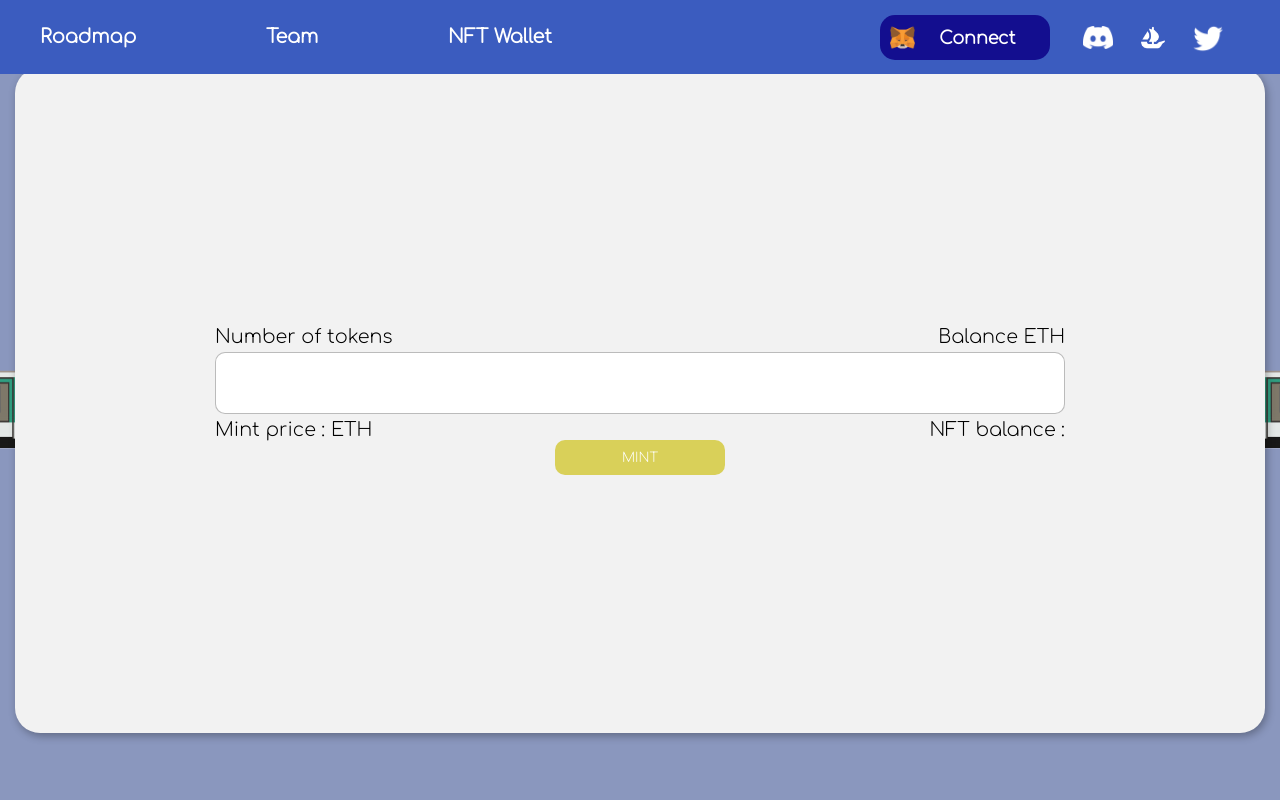
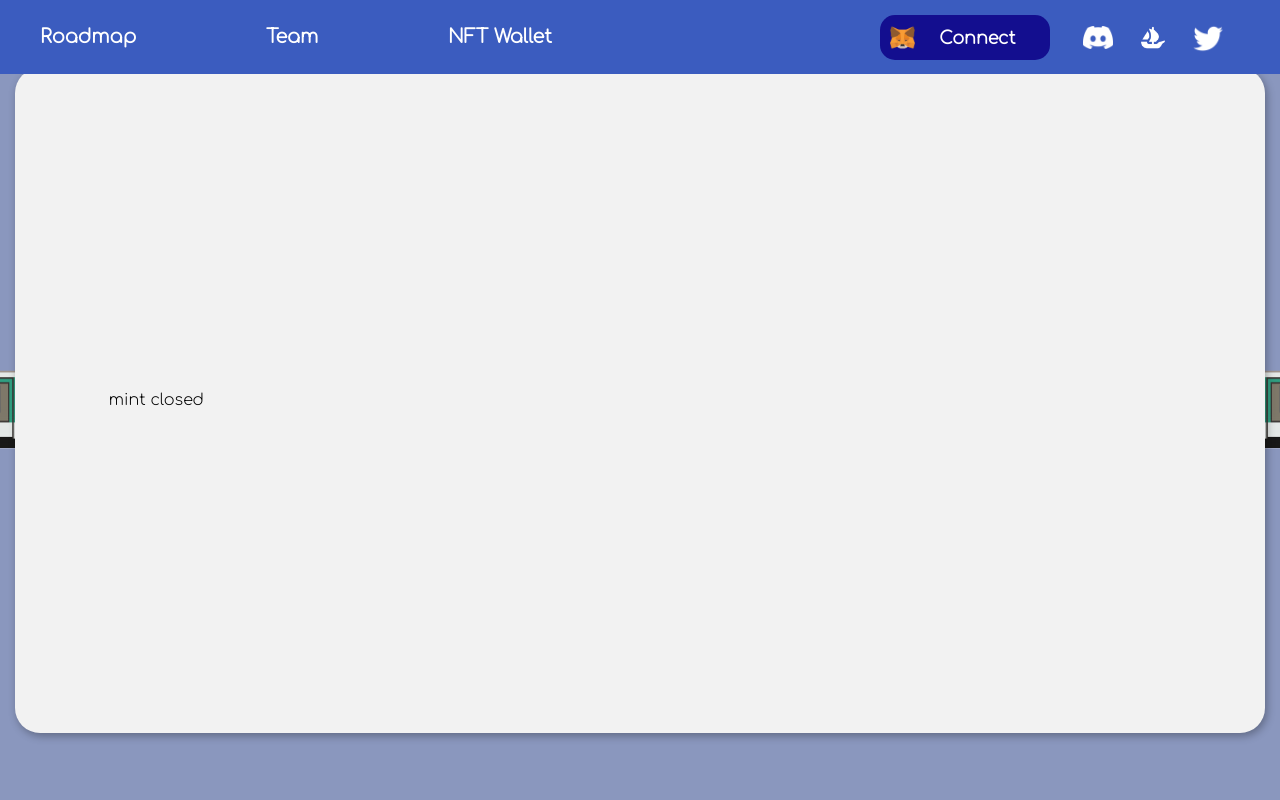
Before and after one commit to jw418/Meta-Trader-Society, a React (Create React App) app in the folder client/: page / in a window 1280 px wide. Shown: the top 800 px of the page. Built offline with nearby package versions, Linux system fonts and the light colour scheme.

Commit message:
update test

```diff
--- a/client/src/App.js
+++ b/client/src/App.js
@@ -21,6 +21,7 @@ const App = () => {
   const [infoMinted, setInfoMinted] = useState();
   const [nftBalanceIndex, setNftBalanceIndex] = useState([]);
   const [nftInfos, setNftInfos] = useState([]);
+  const [mintOpen, setMintOpen] = useState();
   const [multiMint, setMultiMint] = useState(false);
   const [showMultiMint, setShowMultiMint] = useState();
   const [, fctMiseAJour] = useState({});
@@ -213,6 +214,7 @@ const App = () => {
             </div>
           )}
           <div className="text_mint" style={isMinted && { width: "150%" }}>
+            {mintOpen ? (
               <div className="mint_display">
                 <div className="input_display">
                   <div className="input_title">
@@ -251,6 +253,9 @@ const App = () => {
                   MINT
                 </button>
               </div>
+            ) : (
+              "mint closed"
+            )}
           </div>
         </div>
       </div>
```
Lines whose indentation alone changed are shown as unchanged.
